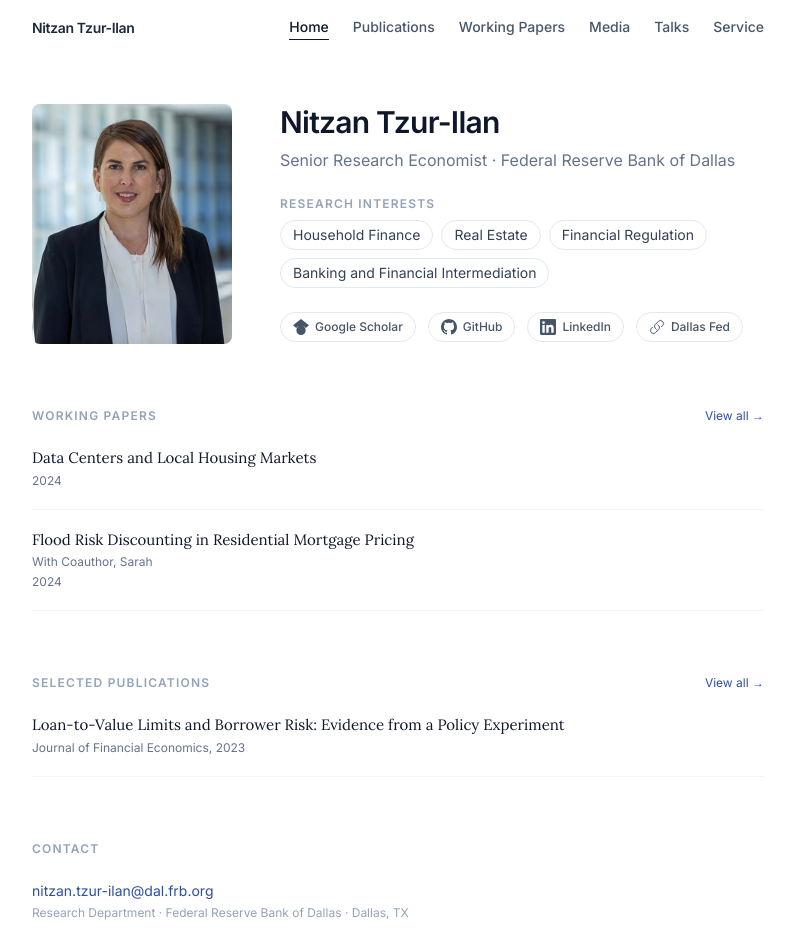
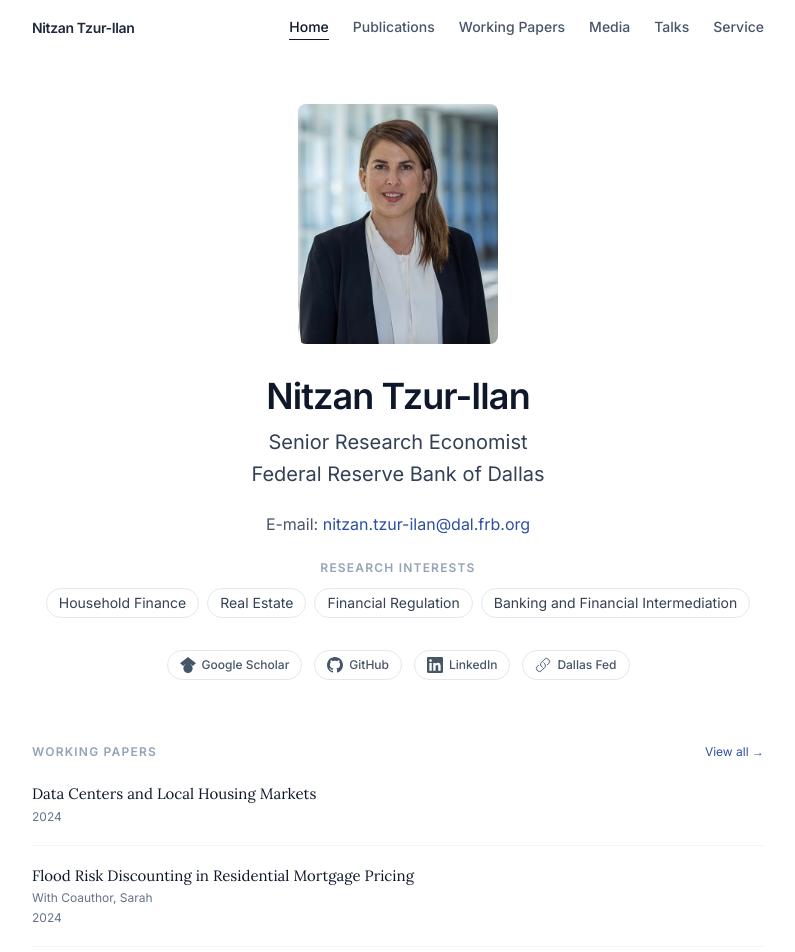
Before and after one commit to nitzantzur/website, a React (Vite) app: page / in a window 1280 px wide. Shown: the top 952 px of the page, without its empty margins (242-1037 px from the left). Built offline with nearby package versions, Linux system fonts and the light colour scheme.

Commit message:
Redesign home page: centered layout matching current Google site style
Co-Authored-By: Claude Sonnet 4.6 <noreply@anthropic.com>

```diff
--- a/src/pages/Home.tsx
+++ b/src/pages/Home.tsx
@@ -63,10 +63,12 @@ export default function Home() {
     <PageWrapper>
       <PageSEO canonicalPath="/" />
       <main className="page-container">
-        {/* Hero */}
-        <div className="flex flex-col sm:flex-row gap-8 sm:gap-12 items-start mb-16">
+
+        {/* Hero — centered, matching current site style */}
+        <div className="flex flex-col items-center text-center mb-16">
+
           {/* Photo */}
-          <div className="flex-shrink-0">
+          <div className="mb-8">
             {photoError ? (
               <Monogram name={bio.name} size={200} />
             ) : (
@@ -81,22 +83,43 @@ export default function Home() {
             )}
           </div>
 
-          {/* Bio */}
-          <div className="flex-1 min-w-0 flex flex-col justify-center">
           {/* Name */}
-            <h1 className="text-3xl font-semibold text-slate-900 tracking-tight mb-2">
+          <h1 className="text-4xl font-bold text-slate-900 tracking-tight mb-3">
             {bio.name}
           </h1>
 
-            {/* Title & Institution */}
-            <p className="text-base text-slate-500 mb-6">
-              {bio.title} &middot; {bio.institution}
+          {/* Title */}
+          <p className="text-xl text-slate-700 mb-1">{bio.title}</p>
+
+          {/* Institution */}
+          <p className="text-xl text-slate-700 mb-6">{bio.institution}</p>
+
+          {/* Email */}
+          <p className="text-base text-slate-600 mb-6">
+            E-mail:{' '}
+            <a href={`mailto:${bio.email}`} className="link-default">
+              {bio.email}
+            </a>
           </p>
 
+          {/* CV link */}
+          {bio.links.cv && (
+            <a
+              href={bio.links.cv}
+              target="_blank"
+              rel="noopener noreferrer"
+              className="text-base font-bold text-slate-900 underline underline-offset-4 hover:text-brand-700 transition-colors mb-8"
+            >
+              Curriculum Vitae
+            </a>
+          )}
+
           {/* Research Interests */}
-            <div className="mb-6">
-              <p className="text-xs font-semibold uppercase tracking-widest text-slate-400 mb-2">Research Interests</p>
-              <div className="flex flex-wrap gap-2">
+          <div className="mb-8">
+            <p className="text-xs font-semibold uppercase tracking-widest text-slate-400 mb-3">
+              Research Interests
+            </p>
+            <div className="flex flex-wrap justify-center gap-2">
               {bio.research_interests.map((interest) => (
                 <span
                   key={interest}
@@ -108,9 +131,9 @@ export default function Home() {
             </div>
           </div>
 
-            {/* External links */}
+          {/* Profile links */}
           {links.length > 0 && (
-              <div className="flex flex-wrap gap-3">
+            <div className="flex flex-wrap justify-center gap-3">
               {links.map(({ label, href, icon }) => (
                 <a
                   key={label}
@@ -123,19 +146,8 @@ export default function Home() {
                   {label}
                 </a>
               ))}
-                {bio.links.cv && (
-                  <a
-                    href={bio.links.cv}
-                    target="_blank"
-                    rel="noopener noreferrer"
-                    className="inline-flex items-center gap-1.5 text-xs font-medium text-slate-600 hover:text-brand-700 border border-slate-200 hover:border-brand-300 rounded-full px-3 py-1.5 transition-colors"
-                  >
-                    CV
-                  </a>
-                )}
             </div>
           )}
-          </div>
         </div>
 
         {/* Working Papers */}
@@ -210,16 +222,6 @@ export default function Home() {
           </section>
         )}
 
-        {/* Contact */}
-        <section>
-          <p className="section-heading">Contact</p>
-          <p className="text-sm text-slate-700">
-            <a href={`mailto:${bio.email}`} className="link-default">
-              {bio.email}
-            </a>
-          </p>
-          <p className="text-xs text-slate-400 mt-1">{bio.department} · {bio.institution} · {bio.location}</p>
-        </section>
       </main>
     </PageWrapper>
   )
```
Lines whose indentation alone changed are shown as unchanged.
